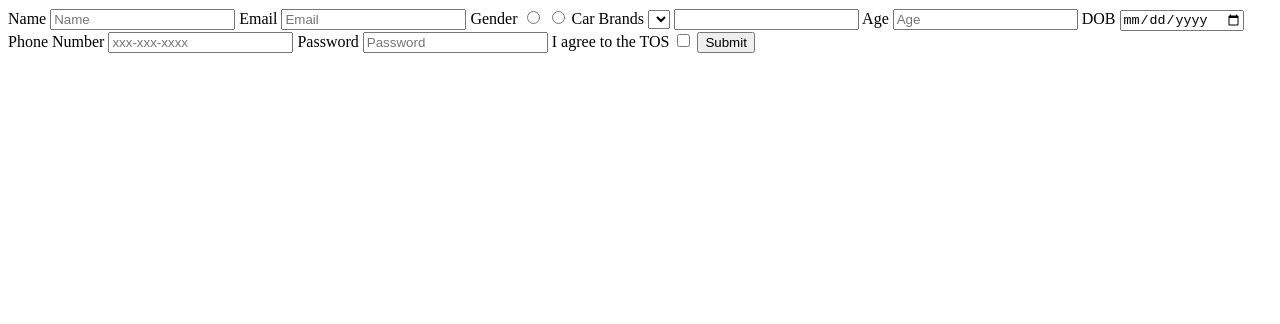
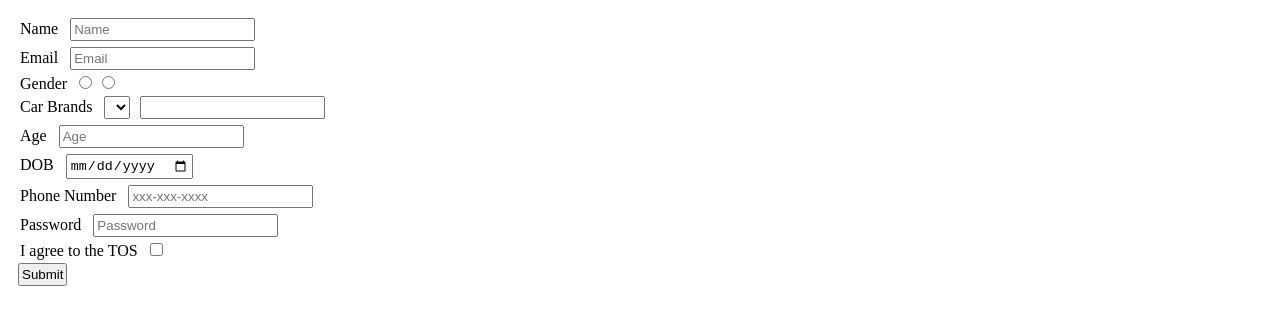
Before and after one commit to acciojob/signup-form-car-Jef-king, a website: page main.html in a window 1280 px wide. Drawn offline with Linux system fonts and the light colour scheme.

Commit message:
created a submission

```diff
--- a/main.html
+++ b/main.html
@@ -10,25 +10,25 @@
 	<!-- the entire body must be written by student -->
 	<form method="post">
 		<label for='name'>Name</label>
-		<input type="text" required="required" id='name' placeholder='Name'>
+		<input type="text" required="required" id='name' placeholder='Name'><br/>
 		<label for='email'>Email</label>
-		<input type="email" required="required" id='email' placeholder='Email'>
+		<input type="email" required="required" id='email' placeholder='Email'><br/>
 		<label for='gender_m gender_f'>Gender</label>
 		<input type="radio" required="required" id='gender_f' name='gender'>
-		<input type="radio" required="required" id='gender_f' name='gender'>
+		<input type="radio" required="required" id='gender_f' name='gender'><br/>
 		<label for='cars'>Car Brands</label>
 		<select id='cars' aria-required="true" >--Please choose an option--</select>
-		<input type='select' required='required' id='cars' placeholder=''>
+		<input type='select' required='required' id='cars' placeholder=''><br/>
 		<label for='age'>Age</label>
-		<input type="number" required="required" id='age' placeholder='Age'>
+		<input type="number" required="required" id='age' placeholder='Age'><br/>
 		<label for='dob'>DOB</label>
-		<input type="date" required="required" id='dob'>
+		<input type="date" required="required" id='dob'><br/>
 		<label for='tel'>Phone Number</label>
-		<input type="tel" id='tel' placeholder='xxx-xxx-xxxx'>
+		<input type="tel" id='tel' placeholder='xxx-xxx-xxxx'><br/>
 		<label for='password'>Password</label>
-		<input type="password" required="required" placeholder='Password' id='password'>
+		<input type="password" required="required" placeholder='Password' id='password'><br/>
 		<label for='tos'>I agree to the TOS</label>
-		<input type="checkbox" required="required" id='tos'>
+		<input type="checkbox" required="required" id='tos'><br/>
 		<button type="submit">Submit</button>
 
 	</form>
--- a/styles.css
+++ b/styles.css
@@ -1,2 +1,5 @@
-
+*{
+	margin:3px;
+	padding:2px;
+}
 /* Your CSS Code here. */
```
